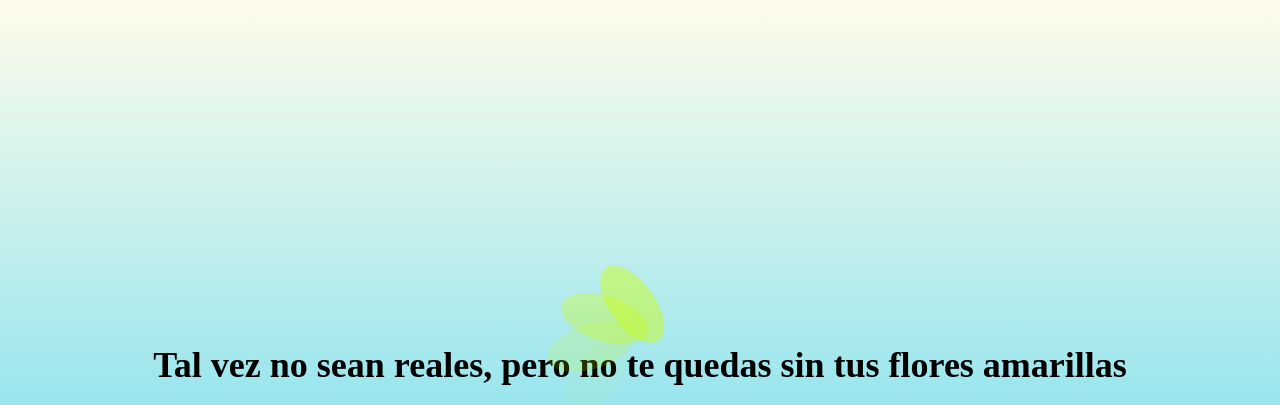
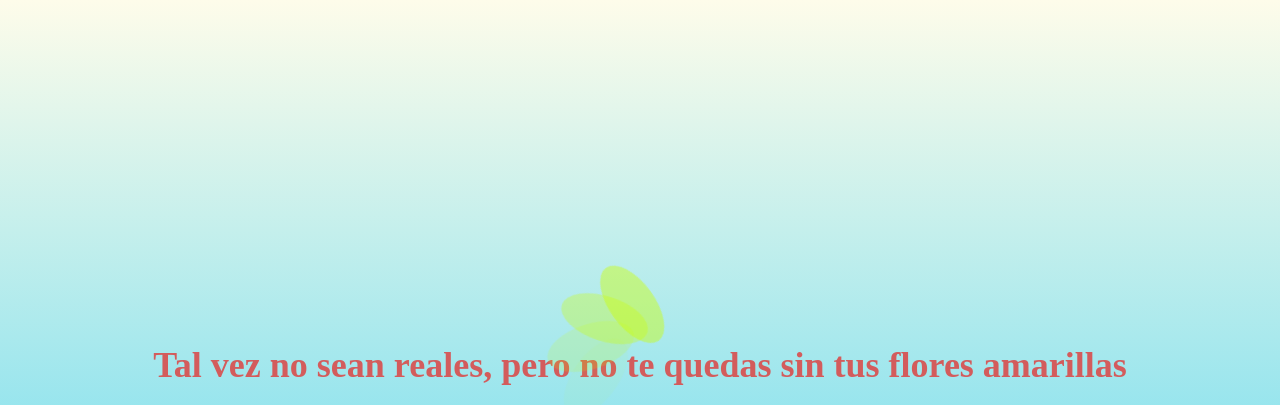
Before and after one commit to DeviousWind543/Flores_Amarillas, a plain HTML site: page index.html in a window 1280 px wide. Shown: the top 405 px of the page. Drawn offline with Linux system fonts and the light colour scheme.

Commit message:
Update styles.css

```diff
--- a/styles.css
+++ b/styles.css
@@ -13,7 +13,7 @@ body {
 
 h1 {
     font-size: 36px;
-    color: #000000;
+    color: #d35c5c;
     margin-top: 20px;
     z-index: 1;
 }
```
